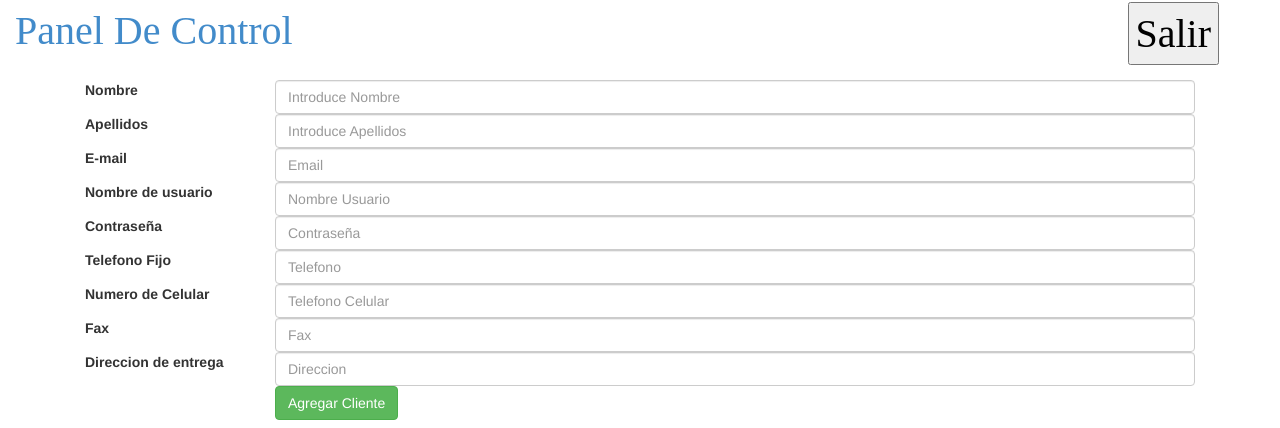
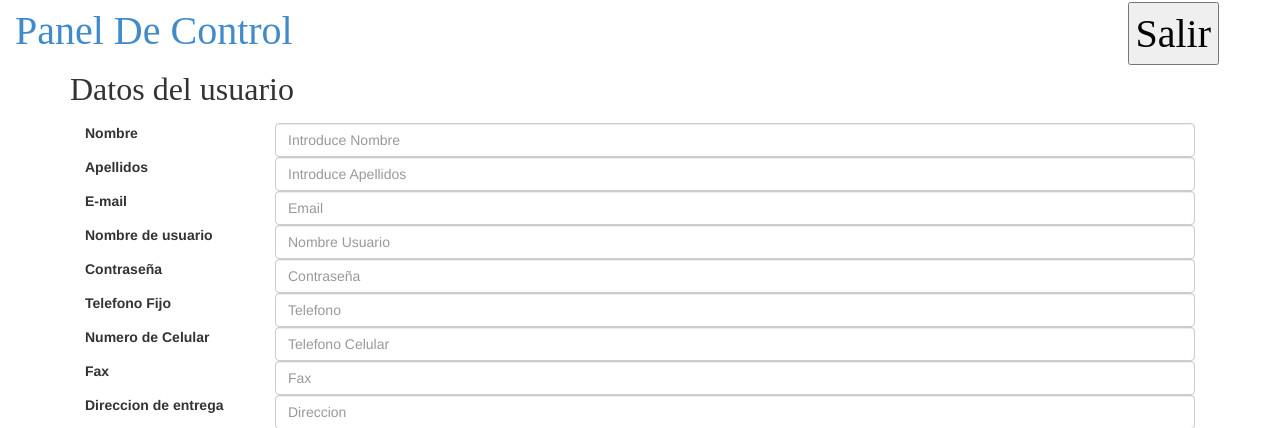
Before and after one commit to chernandez911/tiendaonline, a PHP site: page /northwind/admin/registrarnuevocliente.php in a window 1280 px wide. Shown: the part 51-479 px from the top of the page. Run offline with PHP 8.4, Linux system fonts and the light colour scheme; some libraries are stand-ins or nearby versions.

Commit message:
Mejoras en diseño

```diff
--- a/admin/registrarnuevocliente.php
+++ b/admin/registrarnuevocliente.php
@@ -7,6 +7,7 @@
     <table class="table">
 
     <form class="form-horizontal" role="form" action="nuevocliente.php" method="post">
+      <p style="font-size:32px; font-family:Aubrey;"> Datos del usuario </p>
   <div class="form-group">
     <label class="col-sm-2 control-label">Nombre</label>
     <div class="col-sm-10">
```
